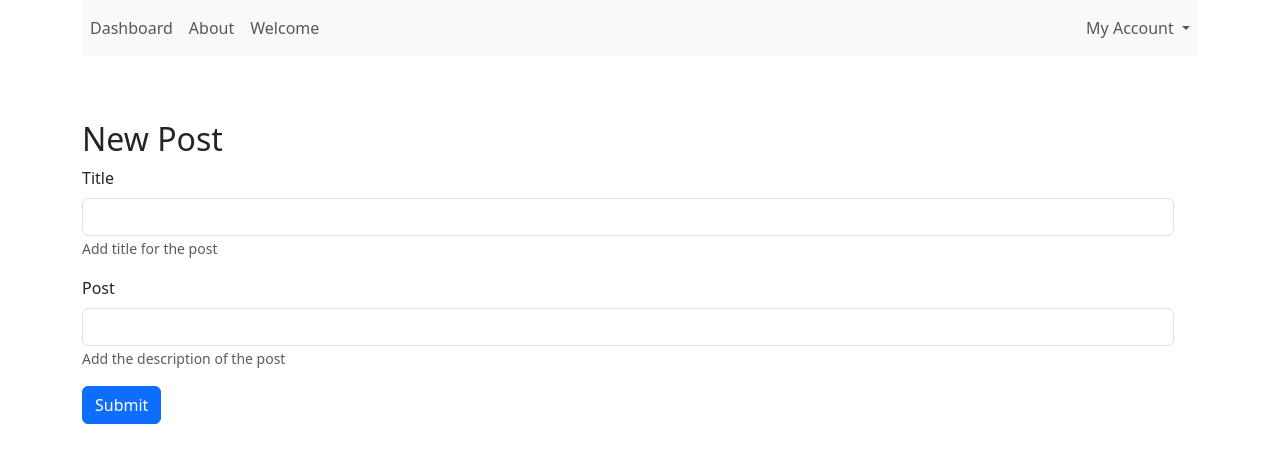
After one commit to sagedemage/DiscussionBoard, a Flask app: page /discussions/new in a window 1280 px wide. The commit adds this page. Shown: the top 473 px of the page. Run offline with Flask 2, Linux system fonts and the light colour scheme; the visitor is signed in with stand-in values (Sample User, id 1); some libraries are stand-ins or nearby versions.

Commit message:
Created a discussion board for logged in users to discuss about what they are interested in.

```diff
--- a/app/__init__.py
+++ b/app/__init__.py
@@ -17,6 +17,7 @@ from app.logging_config import log_con, LOGGING_CONFIG
 
 from app.simple_pages import simple_pages
 from app.auth import auth
+from app.discussion import discussion
 from app.db import database
 
 from app.error_handlers import error_handlers
@@ -36,7 +37,6 @@ def create_app():
 
     app.config["ENV"] = "production"
 
-    # This looks fishy
     if app.config["ENV"] == "production":
         app.config.from_object("app.config.ProductionConfig")
     elif app.config["ENV"] == "development":
@@ -66,6 +66,7 @@ def create_app():
     # load functions with web interfaces
     app.register_blueprint(simple_pages)
     app.register_blueprint(auth)
+    app.register_blueprint(discussion)
     app.register_blueprint(database)
 
     # load functionality without a web interfaces
--- /dev/null
+++ b/app/discussion/__init__.py
@@ -0,0 +1,66 @@
+from flask import Blueprint, render_template, abort, url_for, current_app, flash
+from flask_login import current_user, login_required
+from app.auth.decorators import admin_required
+from jinja2 import TemplateNotFound
+
+from app.db import db
+from app.db.models import Posts
+from app.discussion.forms import add_post_form, edit_post_form
+from werkzeug.utils import secure_filename, redirect
+
+discussion = Blueprint('discussion', __name__,
+                  template_folder='templates')
+
+
+@discussion.route('/discussions', methods=['GET'])
+@login_required
+def browse_posts():
+    data = Posts.query.all()
+    edit_url = ('discussion.edit_post', [('post_id', ':id')])
+    # add_url = url_for('discussion.add_post')
+    delete_url = ('discussion.delete_post', [('post_id', ':id')])
+    try:
+        return render_template('browse_posts.html', data=data, edit_url=edit_url,
+                               delete_url=delete_url, Posts=Posts, record_style="Posts")
+    except TemplateNotFound:
+        abort(404)
+
+
+@discussion.route('/discussions/new', methods=['GET', 'POST'])
+@login_required
+def add_post():
+    form = add_post_form()
+    if form.validate_on_submit():
+        post = Posts(title=form.title.data, description=form.description.data)
+        db.session.add(post)
+        current_user.posts.append(post)
+        db.session.commit()
+        flash('Congratulations, you added a post', 'success')
+        return redirect(url_for('discussion.browse_posts'))
+    return render_template('new_post.html', form=form)
+
+
+@discussion.route('/discussions/<int:post_id>/edit', methods=['POST', 'GET'])
+@login_required
+def edit_post(post_id):
+    post = Posts.query.get(post_id)
+    form = edit_post_form(obj=post)
+    if form.validate_on_submit():
+        post.title = form.title.data
+        post.description = form.description.data
+        db.session.add(post)
+        db.session.commit()
+        flash('Post edited successfully', 'success')
+        current_app.logger.info("edited post")
+        return redirect(url_for('discussion.browse_posts'))
+    return render_template('edit_post.html', form=form)
+
+
+@discussion.route('/discussions/<int:post_id>/delete', methods=['POST'])
+@login_required
+def delete_post(post_id):
+    post = Posts.query.get(post_id)
+    db.session.delete(post)
+    db.session.commit()
+    flash('Post deleted', 'success')
+    return redirect(url_for('discussion.browse_posts'), 302)
--- /dev/null
+++ b/app/discussion/forms/__init__.py
@@ -0,0 +1,23 @@
+from flask_wtf import FlaskForm
+from wtforms import validators
+from wtforms.fields import *
+
+
+class add_post_form(FlaskForm):
+    title = StringField('Title', [
+        validators.DataRequired(),
+    ], description="Add title for the post")
+    description = StringField('Post', [
+        validators.DataRequired(),
+    ], description="Add the description of the post")
+    submit = SubmitField()
+
+
+class edit_post_form(FlaskForm):
+    title = StringField('Title', [
+        validators.DataRequired(),
+    ], description="Add title for the post")
+    description = StringField('Post', [
+        validators.DataRequired(),
+    ], description="Add the description of the post")
+    submit = SubmitField()
--- /dev/null
+++ b/app/discussion/templates/new_post.html
@@ -0,0 +1,13 @@
+{% extends "base.html" %}
+{% block title %} New Location {% endblock %}
+{% block content %}
+    {% from 'bootstrap5/form.html' import render_form, render_field, render_form_row %}
+    <div class="row">
+         <div class="mx-auto">
+             <h2>New Post</h2>
+             {{ render_form(form) }}
+         </div>
+    </div>
+
+
+{% endblock %}
--- a/app/templates/base.html
+++ b/app/templates/base.html
@@ -51,6 +51,9 @@
                                 My Account
                             </a>
                             <ul class="dropdown-menu " aria-labelledby="navbarDarkDropdownMenuLink">
+                                <li><a class="dropdown-item" href="{{ url_for("discussion.browse_posts") }}">
+                                    Discussion Board
+                                </a></li>
                                 <li><a class="dropdown-item" href="{{ url_for("auth.logout") }}">Logout</a></li>
                             </ul>
                         </li>
--- a/requirements.txt
+++ b/requirements.txt
@@ -48,3 +48,4 @@ rfc3339
 Flask-Mail
 Flask-Cors
 python-dotenv
+sqlalchemy-serializer
```
Also changed, not shown: app/db/models/__init__.py (+27 -0 lines), app/discussion/templates/browse_posts.html (added, +19 -0 lines), app/discussion/templates/edit_post.html (added, +11 -0 lines), database/db.sqlite (added).
